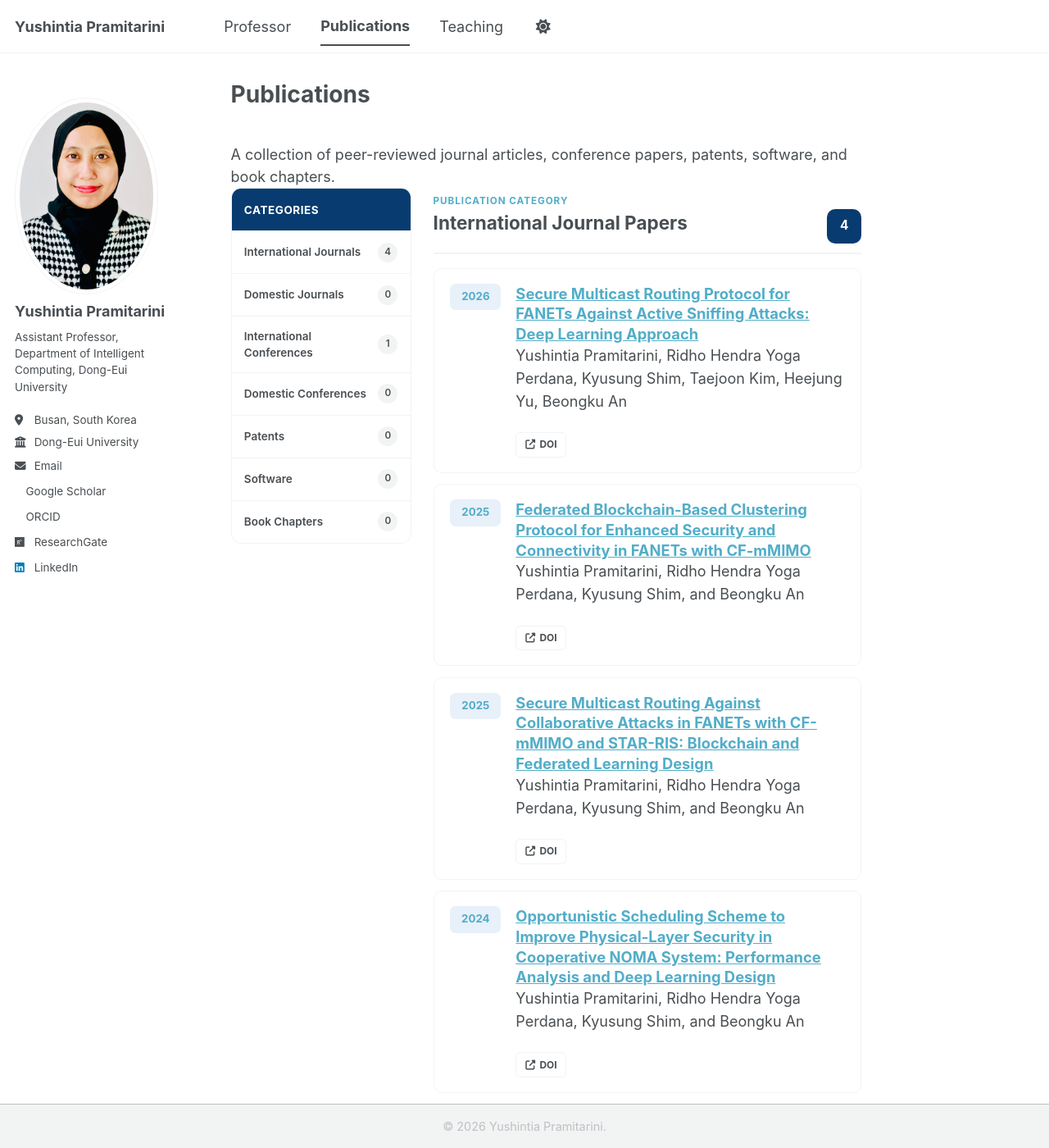
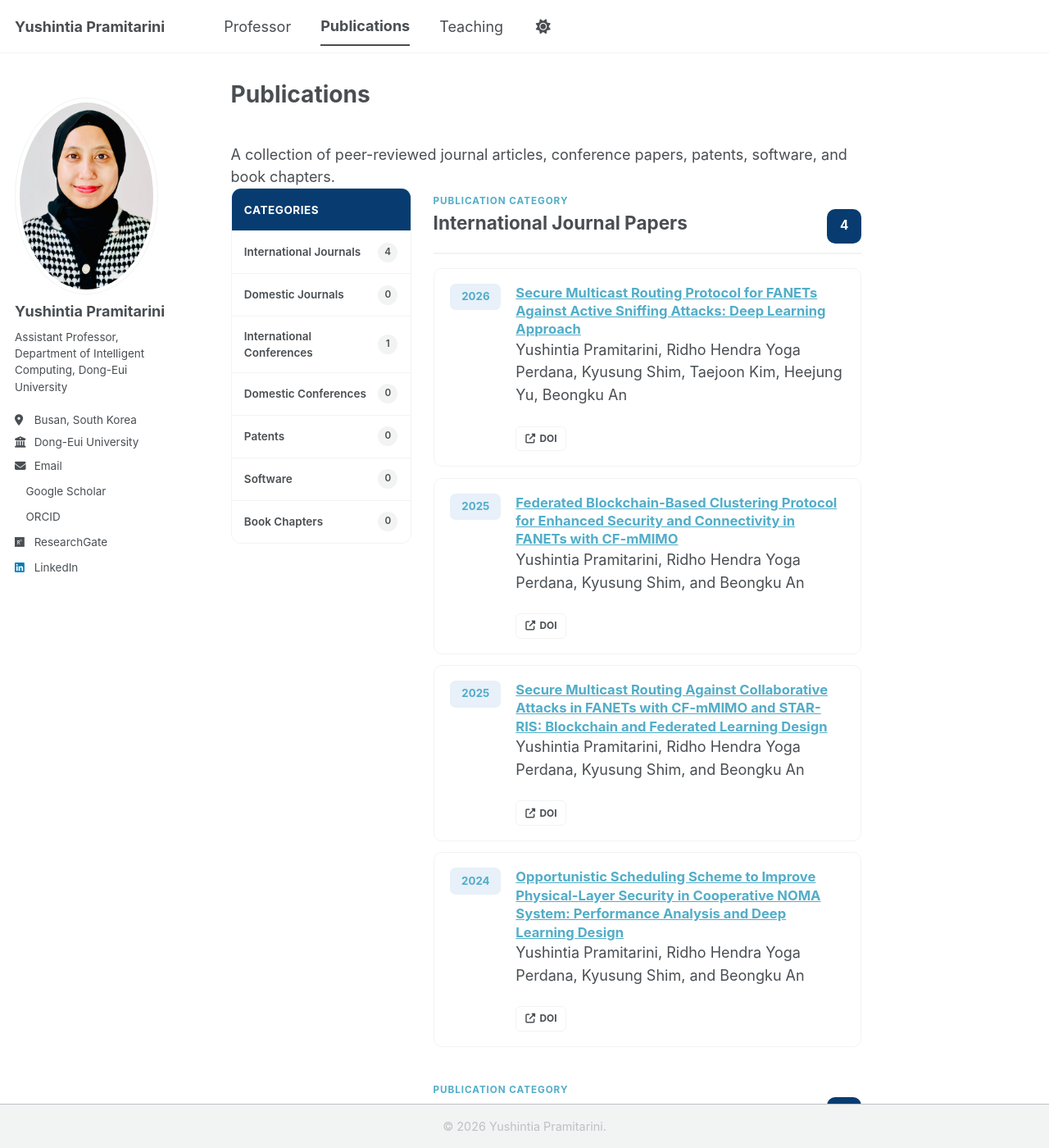
Before and after one commit to yushintia/yushintia.github.io, a Jekyll site: the page built from _pages/publications.md, in a window 1280 px wide and 1400 px high. Shown: the whole window at 82% size. Built offline with Jekyll 4.4.1, drawn with Linux system fonts in a browser that asks for light colours; a style sheet for code colours, icons or effects is not loaded.

Commit message:
Adjust font sizes in main.scss

```diff
--- a/assets/css/main.scss
+++ b/assets/css/main.scss
@@ -289,7 +289,7 @@
 
 .pub-item-body h3 {
   margin: 0;
-  font-size: 1.02rem;
+  font-size: 0.92rem;
   font-weight: 700;
   line-height: 1.35;
 }
@@ -379,7 +379,7 @@
   margin-bottom: 0;
   color: var(--global-text-color-light);
 
-  font-size: 0.82rem;
+  font-size: 0.98rem;
   font-weight: 400;
   line-height: 1.55;
 }
```
